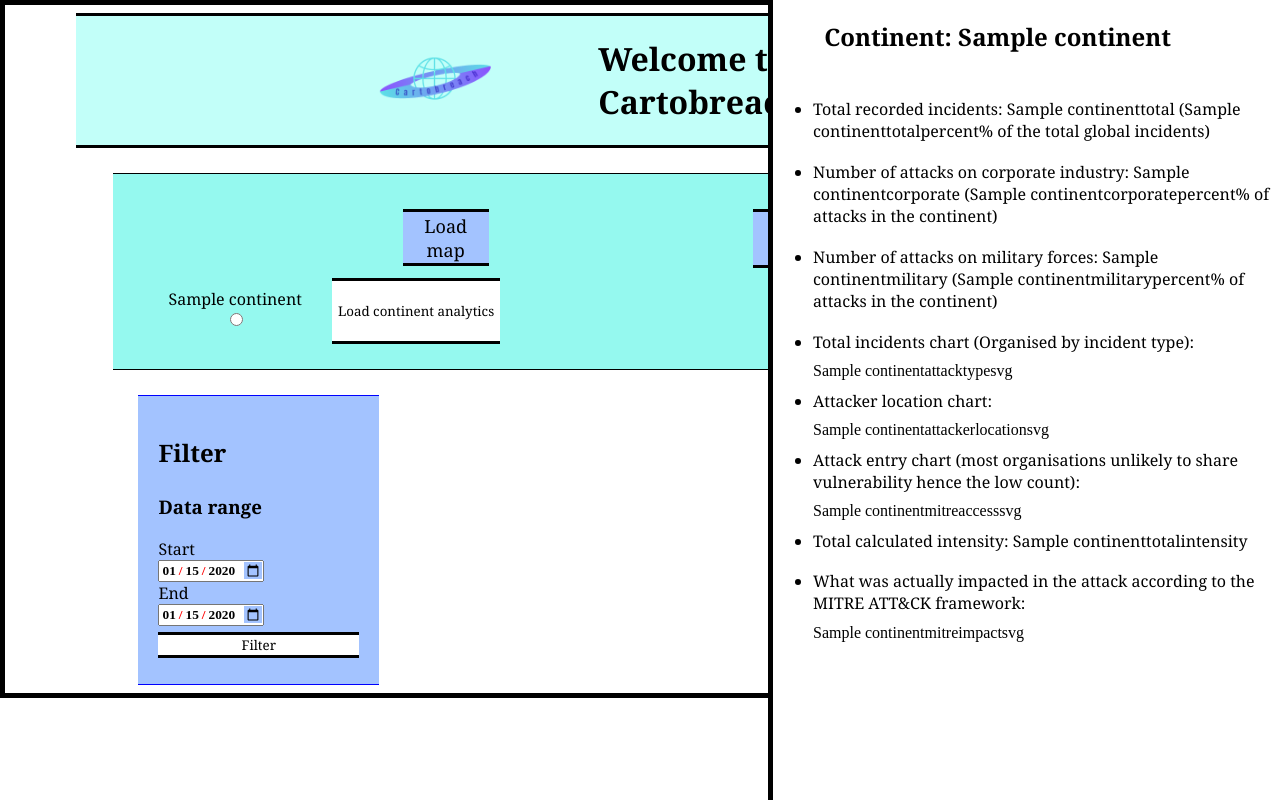
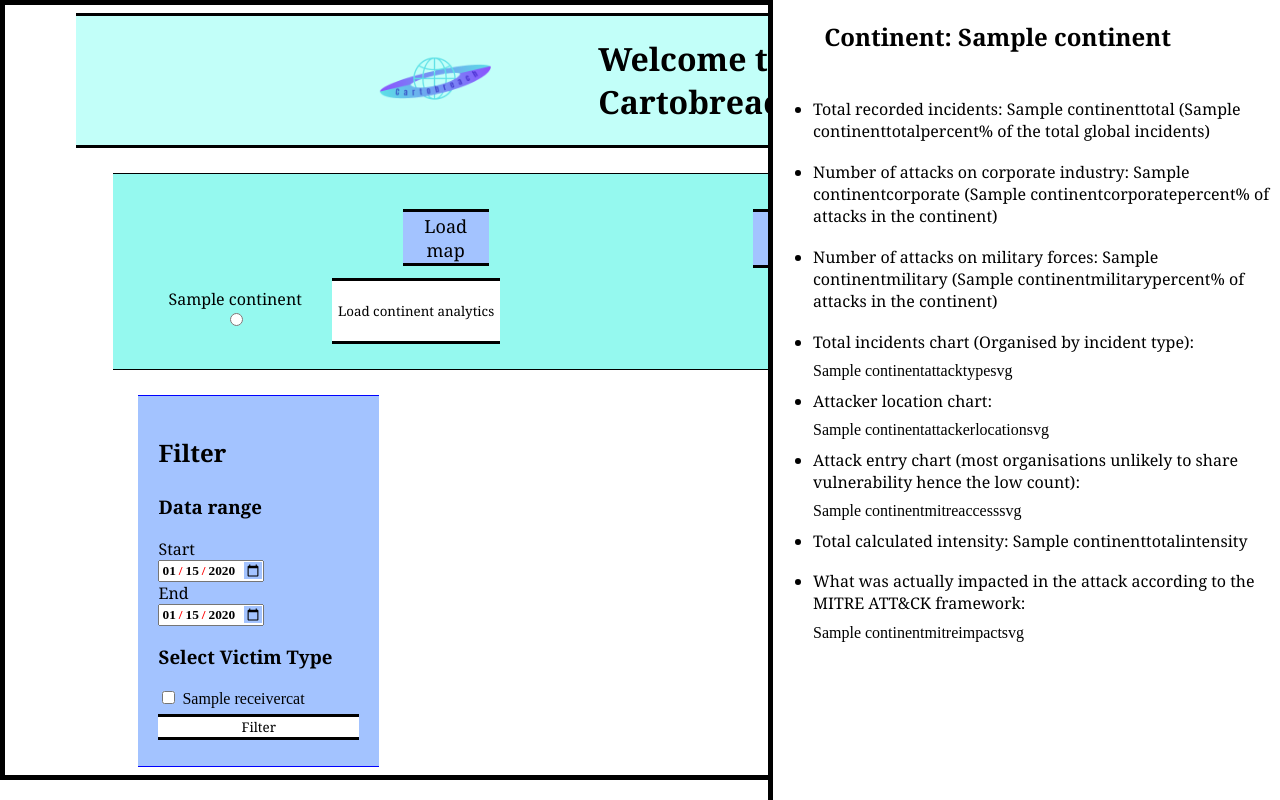
Before and after one commit to DanAlexCox/Cartobreach, a Django app: template templates/index.html in a window 1280 px wide. Run offline with Django 5.2, Linux system fonts and the light colour scheme; the template is opened without the code that fills it: most values are stand-ins (such as "Sample title", 1, 10 or a date in 2020); parts of the project's set-up code (start-up, migrations or seed data) failed here and were passed over.

Commit message:
added receiver category checkbox filter

```diff
--- a/templates/filter.html
+++ b/templates/filter.html
@@ -11,6 +11,21 @@
                 <label for="enddate">End</label>
                 <input type="date" name="enddate" value="{{enddate}}">
             </div>
+            <h3>Select Victim Type</h3>
+            <div id="receiver-content">
+                {% csrf_token %}
+                <div id="receiver-type-content">
+                    {% for receivercat in receivercatlist %}
+                        {% if receivercat in selectedreceivercats %}
+                            <input type="checkbox" name="receivertype" value="{{receivercat}}" checked>
+                                {{receivercat}}</input>
+                        {% else %}
+                            <input type="checkbox" name="receivertype" value="{{receivercat}}">
+                                {{receivercat}}</input>
+                        {% endif %}
+                    {% endfor %}
+                </div>
+            </div>
         </div>
         <button type="submit">Filter</button>
     </form>
```
